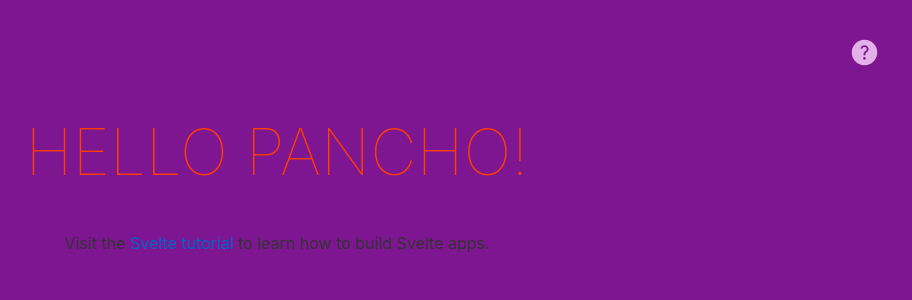
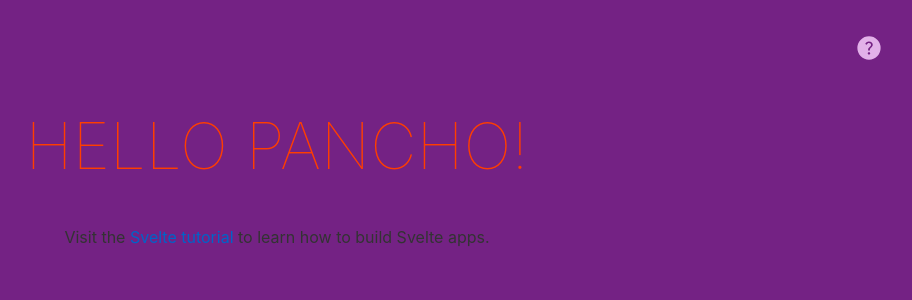
Before and after one commit to jprada1984/YapeFake, a Svelte app: page / in a window 1280 px wide. Shown: the top 300 px of the page, without its empty margins (363-1275 px from the left). Built offline with nearby package versions, Linux system fonts and the light colour scheme.

Commit message:
cambio de color

```diff
--- a/public/global.css
+++ b/public/global.css
@@ -2,12 +2,12 @@ html, body {
 	position: relative;
 	width: 100%;
 	height: 100vh;
-	background-color: hsl(290, 74%, 33%);
+	background-color: #742284;
 }
 
 body {
 	color: #333;
-	background-color: hsl(290, 74%, 33%);
+	background-color: #742284;
 	margin: 0;
 	padding: 0;
 	font-family: -apple-system, BlinkMacSystemFont, "Segoe UI", Roboto, Oxygen-Sans, Ubuntu, Cantarell, "Helvetica Neue", sans-serif;
@@ -64,7 +64,7 @@ button:focus {
 }
 
 .divlogin {
-	background-color: hsl(290, 74%, 33%);
+	background-color: #742284;
 	border: 0;
 	padding: 0;
 	margin: 0;
@@ -74,19 +74,19 @@ button:focus {
 }
 
 .divquestion{
-	background-color: hsl(290, 74%, 33%);
+	background-color: #742284;
 	border: 0;
 	padding: 0;
-	padding-top: 35px;
+	padding-top: 32px;
 	margin: 0;
 	position: relative;
-	height: 35px;
+	height: 32px;
 	width: 100%;
 }
 
 .imgquestion{
-	height: 35px;
-	width: 35px;
+	height: 32px;
+	width: 32px;
 	float: right;
-	margin-right: 35px;
+	margin-right: 32px;
 }
```
